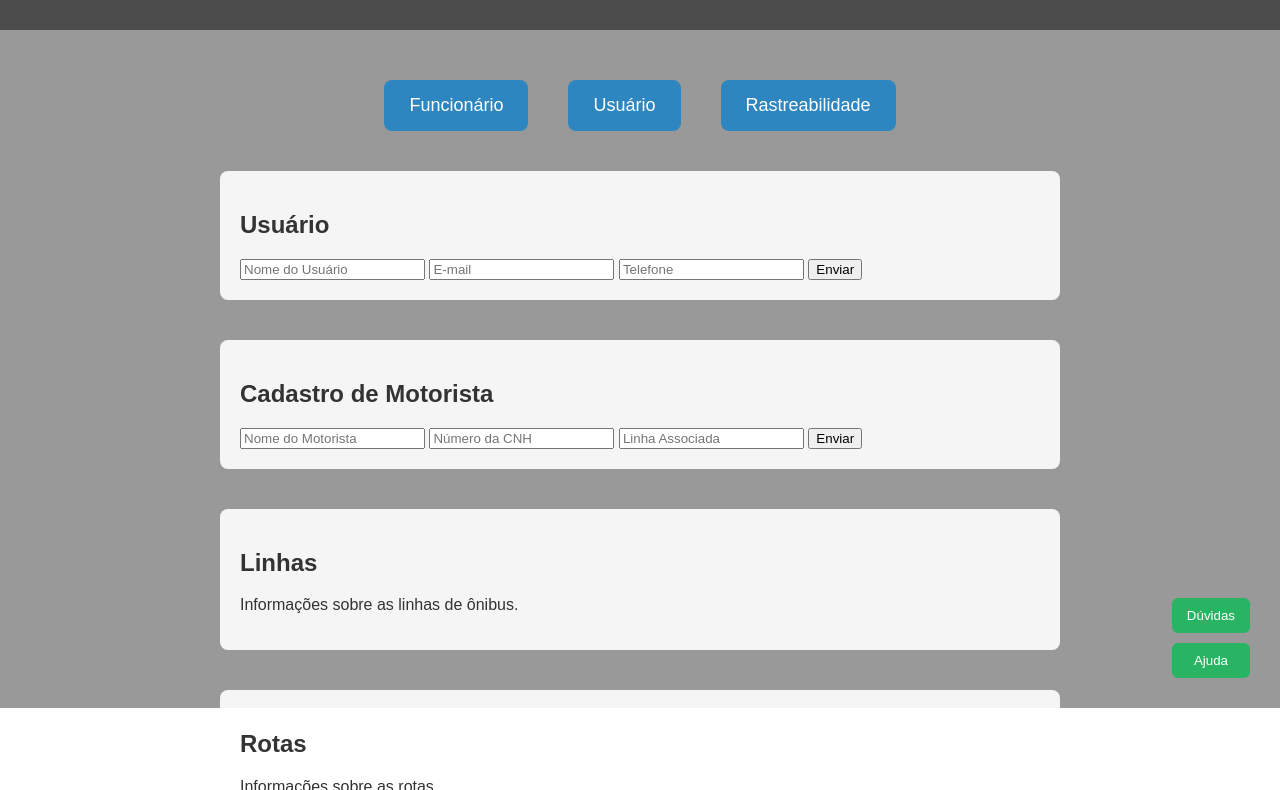
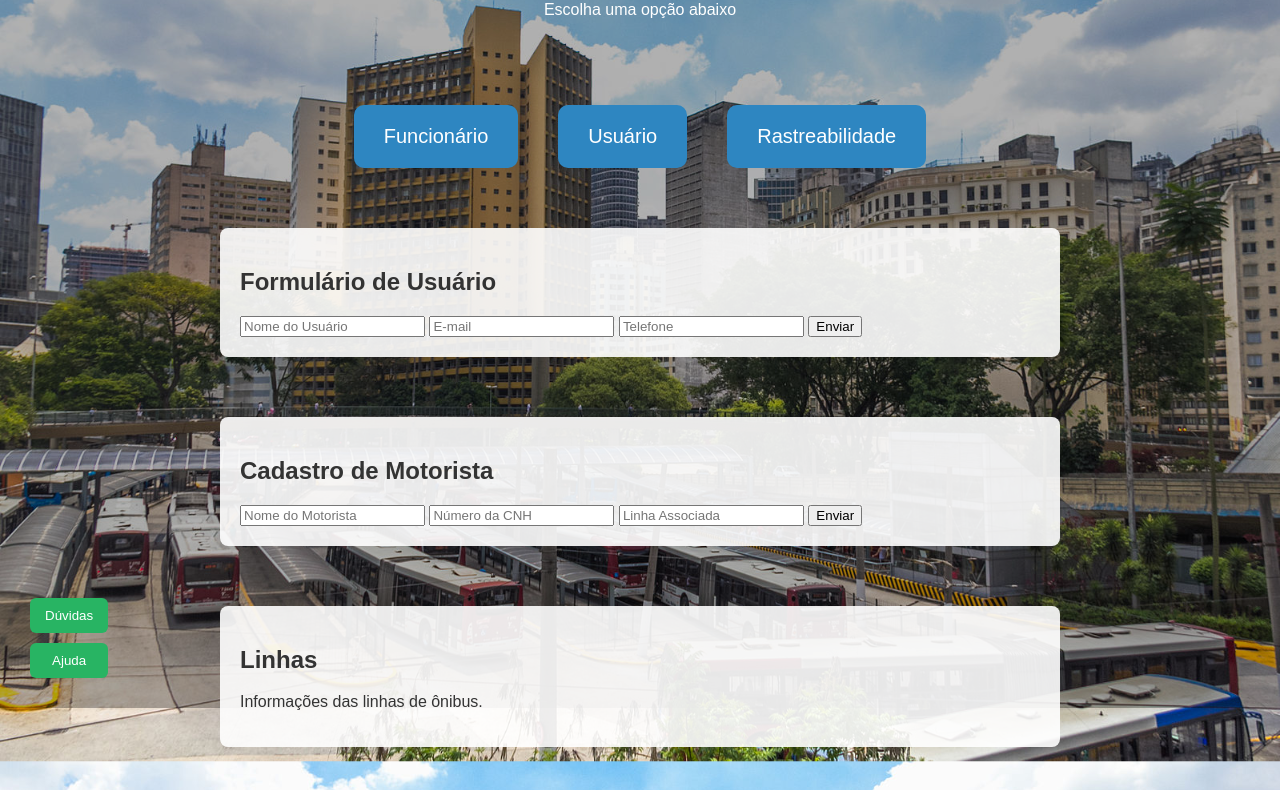
Before and after one commit to hectorcastilho-max/Sistema-de-Rastreabilidade-de-Frota, a plain HTML site: page index.html in a window 1280 px wide. Shown: the part 92-882 px from the top of the page. Drawn offline with Linux system fonts and the light colour scheme.

Commit message:
Update index.html

```diff
--- a/index.html
+++ b/index.html
@@ -9,26 +9,28 @@
       margin: 0;
       font-family: Arial, sans-serif;
       color: #fff;
+      background: url('Terminal_de_onibus_Pca.das_Bandeiras_01.jpg') no-repeat center center fixed;
+      background-size: cover;
+      position: relative;
     }
 
-    /* Fundo geral */
+    /* Sobreposição sem escurecer demais a imagem */
     body::before {
       content: "";
       position: fixed;
       top:0; left:0; right:0; bottom:0;
-      background: rgba(0,0,0,0.4);
+      background: rgba(0,0,0,0.3);
       z-index: -1;
     }
 
     header {
-      background: rgba(0,0,0,0.5);
       text-align: center;
-      padding: 20px;
+      padding: 40px 20px 20px 20px;
       position: relative;
-      z-index: 5;
+      z-index: 2;
     }
 
-    header h1 { margin:0; font-size:28px; }
+    header h1 { margin:0; font-size:32px; }
 
     /* Menu inicial */
     .menu-inicial {
@@ -37,51 +39,29 @@
       gap: 40px;
       margin-top: 50px;
       flex-wrap: wrap;
-      z-index:5;
       position: relative;
+      z-index: 2;
     }
+
     .menu-inicial button {
-      padding: 15px 25px;
-      font-size: 18px;
-      border-radius: 8px;
+      padding: 20px 30px;
+      font-size: 20px;
+      border-radius: 10px;
       border: none;
       cursor: pointer;
       background: #2e86c1;
       color: white;
       transition: background 0.3s;
     }
-    .menu-inicial button:hover { background: #1a5276; }
+    .menu-inicial button:hover { background: #1b4f72; }
 
-    /* Menu lateral inferior direito */
-    .menu-lateral {
-      position: fixed;
-      bottom: 30px;
-      right: 30px;
-      display: flex;
-      flex-direction: column;
-      gap: 10px;
-      z-index: 10;
-    }
-    .menu-lateral button {
-      padding: 10px 15px;
-      border-radius: 6px;
-      border: none;
-      background: #28b463;
-      color: white;
-      cursor: pointer;
-      transition: background 0.3s;
-    }
-    .menu-lateral button:hover { background: #1e8449; }
-
-    /* Submenus por perfil */
+    /* Submenus internos */
     .submenu {
       display: none;
       justify-content: center;
-      gap: 15px;
+      gap: 20px;
       margin-top: 30px;
       flex-wrap: wrap;
-      z-index: 5;
-      position: relative;
     }
     .submenu button {
       padding: 12px 20px;
@@ -95,33 +75,44 @@
     }
     .submenu button:hover { background: #1b4f72; }
 
-    /* Seções com imagem de fundo específica */
+    /* Seções internas */
     section {
       max-width: 800px;
-      margin: 40px auto;
+      margin: 60px auto;
       padding: 20px;
       border-radius: 8px;
+      background: rgba(255,255,255,0.9);
       color: #333;
-      background-size: cover;
-      background-position: center;
       position: relative;
     }
-    section::before {
-      content:"";
-      position:absolute;
-      top:0; left:0; right:0; bottom:0;
-      background: rgba(255,255,255,0.9);
-      z-index:-1;
-      border-radius:8px;
+
+    /* Dúvidas e Ajuda */
+    .duvidas-ajuda {
+      position: fixed;
+      bottom: 30px;
+      left: 30px;
+      display: flex;
+      flex-direction: column;
+      gap: 10px;
+      z-index: 10;
     }
+    .duvidas-ajuda button {
+      padding: 10px 15px;
+      border-radius: 6px;
+      border: none;
+      background: #28b463;
+      color: white;
+      cursor: pointer;
+      transition: background 0.3s;
+    }
+    .duvidas-ajuda button:hover { background: #1e8449; }
 
-    /* Botão Voltar ao Topo */
+    /* Botão voltar ao topo */
     #topBtn {
       display:none;
       position:fixed;
       bottom:30px;
-      left:50%;
-      transform:translateX(50%);
+      right:30px;
       z-index:20;
       font-size:18px;
       border:none;
@@ -134,30 +125,24 @@
       box-shadow:0 2px 6px rgba(0,0,0,0.3);
       transition:background 0.3s;
     }
-    #topBtn:hover{background-color:#1a5276;}
+    #topBtn:hover { background-color:#1a5276; }
   </style>
 </head>
 <body>
 
   <header>
     <h1>Sistema de Rastreabilidade de Frota</h1>
-    <p>Escolha sua opção</p>
+    <p>Escolha uma opção abaixo</p>
   </header>
 
-  <!-- Menu inicial -->
+  <!-- Menu Inicial -->
   <div class="menu-inicial">
-    <button onclick="selecionarPerfil('funcionario')">Funcionário</button>
-    <button onclick="selecionarPerfil('usuario')">Usuário</button>
+    <button onclick="mostrarSubmenu('funcionario')">Funcionário</button>
+    <button onclick="mostrarSubmenu('usuario')">Usuário</button>
     <button onclick="scrollPara('rastreabilidade')">Rastreabilidade</button>
   </div>
 
-  <!-- Menu lateral inferior direito -->
-  <div class="menu-lateral">
-    <button onclick="scrollPara('duvidas')">Dúvidas</button>
-    <button onclick="scrollPara('ajuda')">Ajuda</button>
-  </div>
-
-  <!-- Submenus -->
+  <!-- Submenus internos -->
   <div id="submenu-funcionario" class="submenu">
     <button onclick="scrollPara('usuario')">Usuário</button>
     <button onclick="scrollPara('motoristas')">Cadastro de Motorista</button>
@@ -170,9 +155,9 @@
     <button onclick="scrollPara('rastreabilidade')">Rastreabilidade</button>
   </div>
 
-  <!-- Seções -->
-  <section id="usuario" style="background:url('usuario-bg.jpg');">
-    <h2>Usuário</h2>
+  <!-- Seções internas -->
+  <section id="usuario">
+    <h2>Formulário de Usuário</h2>
     <form>
       <input type="text" placeholder="Nome do Usuário" required>
       <input type="email" placeholder="E-mail" required>
@@ -181,7 +166,7 @@
     </form>
   </section>
 
-  <section id="motoristas" style="background:url('motorista-bg.jpg');">
+  <section id="motoristas">
     <h2>Cadastro de Motorista</h2>
     <form>
       <input type="text" placeholder="Nome do Motorista" required>
@@ -191,38 +176,43 @@
     </form>
   </section>
 
-  <section id="linhas" style="background:url('linhas-bg.jpg');">
+  <section id="linhas">
     <h2>Linhas</h2>
-    <p>Informações sobre as linhas de ônibus.</p>
+    <p>Informações das linhas de ônibus.</p>
   </section>
 
-  <section id="rotas" style="background:url('rotas-bg.jpg');">
+  <section id="rotas">
     <h2>Rotas</h2>
-    <p>Informações sobre as rotas.</p>
+    <p>Informações das rotas.</p>
   </section>
 
-  <section id="onibus" style="background:url('onibus-bg.jpg');">
+  <section id="onibus">
     <h2>Ônibus</h2>
     <p>Informações sobre os ônibus.</p>
   </section>
 
-  <section id="rastreabilidade" style="background:url('Terminal_de_onibus_Pca.das_Bandeiras_01.jpg');">
+  <section id="rastreabilidade">
     <h2>Rastreabilidade</h2>
-    <p>Aqui você verá o mapa de rastreabilidade da frota.</p>
     <div id="map" style="width:100%;height:400px;background:#ccc;">Mapa Integrado Aqui</div>
   </section>
 
-  <section id="ajuda" style="background:url('ajuda-bg.jpg');">
+  <section id="ajuda">
     <h2>Ajuda</h2>
     <p>Suporte e instruções.</p>
   </section>
 
-  <section id="duvidas" style="background:url('duvidas-bg.jpg');">
+  <section id="duvidas">
     <h2>Dúvidas Frequentes</h2>
     <p>Perguntas comuns e respostas.</p>
   </section>
 
-  <!-- Botão Voltar ao Topo -->
+  <!-- Dúvidas e Ajuda fixos no canto esquerdo -->
+  <div class="duvidas-ajuda">
+    <button onclick="scrollPara('duvidas')">Dúvidas</button>
+    <button onclick="scrollPara('ajuda')">Ajuda</button>
+  </div>
+
+  <!-- Botão voltar ao topo -->
   <button onclick="topFunction()" id="topBtn" title="Voltar ao topo">↑</button>
 
   <script>
@@ -235,8 +225,8 @@
     }
     function topFunction(){window.scrollTo({top:0,behavior:'smooth'});}
 
-    // Selecionar perfil e mostrar submenu
-    function selecionarPerfil(perfil){
+    // Mostrar submenu
+    function mostrarSubmenu(perfil){
       document.getElementById('submenu-funcionario').style.display='none';
       document.getElementById('submenu-usuario').style.display='none';
       if(perfil==='funcionario') document.getElementById('submenu-funcionario').style.display='flex';
@@ -247,5 +237,6 @@
       document.getElementById(id).scrollIntoView({behavior:'smooth'});
     }
   </script>
+
 </body>
 </html>
```
